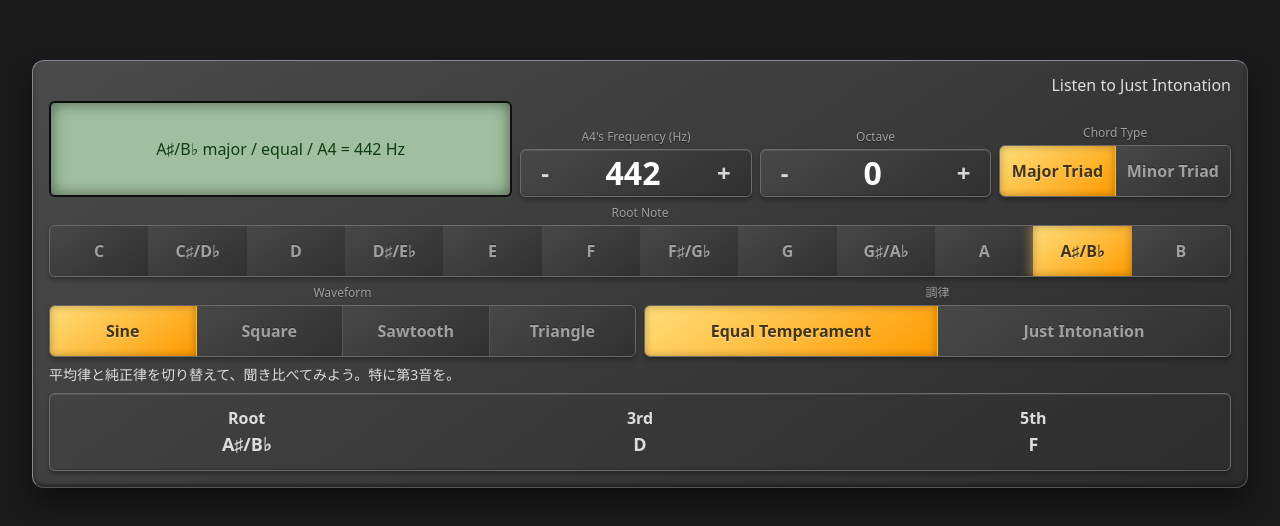
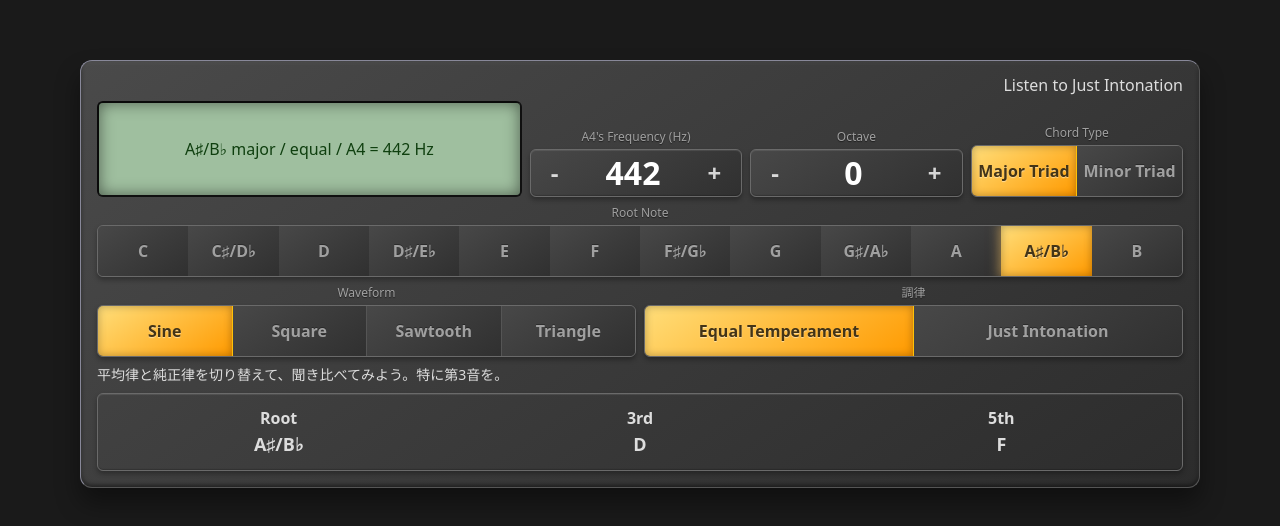
Before and after one commit to Nyoho/just-intonation, a React (Vite) app: page / in a window 1280 px wide. Shown: the part 126-652 px from the top of the page. Built offline with nearby package versions, Linux system fonts and the light colour scheme.

Commit message:
Set margin with clamp

```diff
--- a/src/App.tsx
+++ b/src/App.tsx
@@ -283,7 +283,9 @@ export default function App() {
           boxShadow: '0 15px 25px rgba(0,0,0,0.4), inset 0 2px 4px rgba(255,255,255,0.05), inset 0 -2px 4px rgba(0,0,0,0.5)',
           border: '1px solid #555',
           borderTopColor: '#889',
-          borderLeftColor: '#889'
+          borderLeftColor: '#889',
+          marginLeft: 'clamp(0px, calc((100vw - 800px) / 2), 5rem)',
+          marginRight: 'clamp(0px, calc((100vw - 800px) / 2), 5rem)'
         }}
       >
 
```
